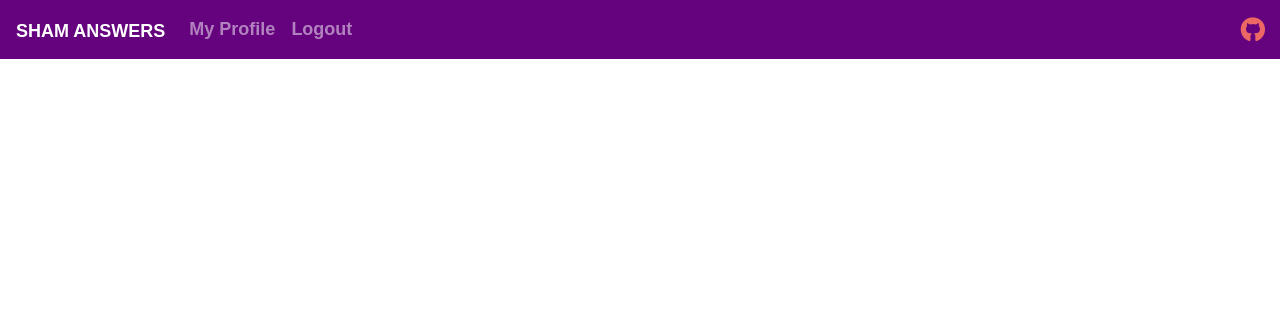
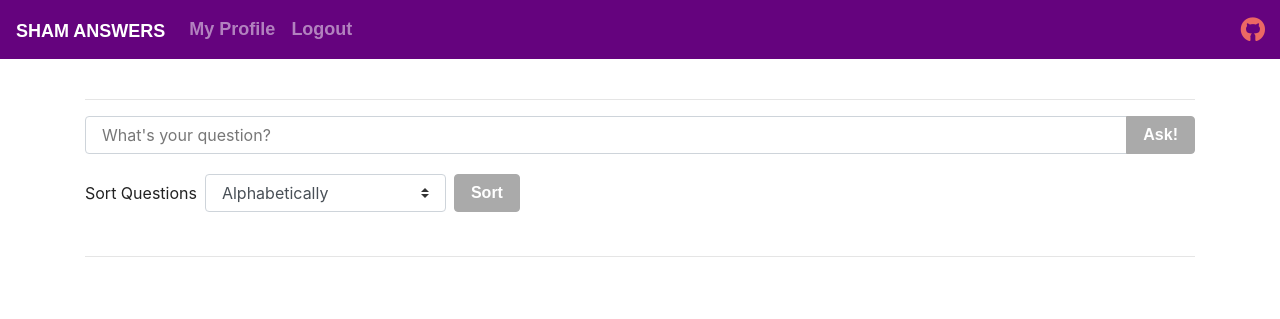
Before and after one commit to mxj316/ShamAnswers, a Python web app: template templates/main.html in a window 1280 px wide. Shown: the top 319 px of the page. Run offline with Jinja, Linux system fonts and the light colour scheme; the template is opened without the code that fills it, so the values that code supplies are empty; some libraries are stand-ins or nearby versions; some web fonts are replaced.

Commit message:
Update #13: Began implementation of main.html, added input window for new posts and sort option

```diff
--- a/templates/main.html
+++ b/templates/main.html
@@ -38,5 +38,41 @@
                 </div>
                     <a style='font-size:24px' class='fab' href="https://github.com/mxj316/ShamAnswers">&#xf09b;</a>
             </nav>
+
+            <div class="container">
+
+                <br>
+                <h1 align="center">   </h1>
+                <hr/>
+
+                </form>
+                <form action="" method="post">
+                    <fieldset>
+                        <div class="input-group mb-3">
+                            <input type="text" class="form-control" placeholder="What's your question?" aria-label="What's your question?" aria-describedby="basic-addon2">
+                            <div class="input-group-append">
+                                <button class="btn btn-secondary" type="button">Ask!</button>
+                            </div>
+                        </div>
+                    </fieldset>
+                </form>
+
+                <form class="form-inline">
+                    <label class="my-1 mr-2" for="inlineFormCustomSelectPref">Sort Questions</label>
+                    <select class="custom-select my-1 mr-sm-2" id="inlineFormCustomSelectPref">
+                        <option selected>Alphabetically</option>
+                        <option value="1">By Date Posted</option>
+                        <option value="2">By Author</option>
+                        <option value="3">By Number of Comments</option>
+                    </select>
+                    <button type="submit" class="btn btn-secondary my-1">Sort</button>
+                </form>
+
+                <br>
+                <h1 align="center">   </h1>
+                <hr/>
+
+
+            </div>
     </body>
 </html>
```
